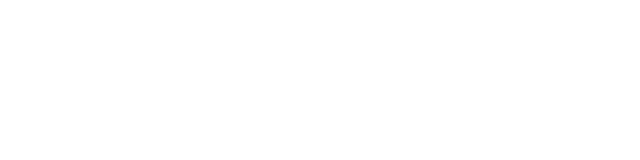
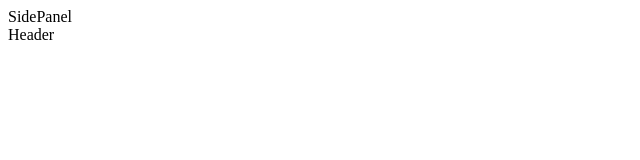
Before and after one commit to tannerbroberts/about-time, a React (Vite) app: page / in a window 1280 px wide. Shown: the top 160 px of the page, without its empty margins (0-640 px from the left). Built offline with nearby package versions, Linux system fonts and the light colour scheme.

Commit message:
begin as you intend to go on

```diff
--- /dev/null
+++ b/src/App/Header/index.tsx
@@ -0,0 +1,3 @@
+export function Header(): React.ReactElement {
+  return <div>Header</div>;
+}
--- /dev/null
+++ b/src/App/SidePanel/index.tsx
@@ -0,0 +1,3 @@
+export function SidePanel(): React.ReactElement {
+  return <div>SidePanel</div>;
+}
--- a/src/App/index.tsx
+++ b/src/App/index.tsx
@@ -1,8 +1,13 @@
 import React from 'react';
+
+import { Header } from './Header';
+import { SidePanel } from './SidePanel';
 
 export function App(): React.ReactElement {
   return (
     <>
+      <SidePanel />
+      <Header />
     </>
   );
 }
```
